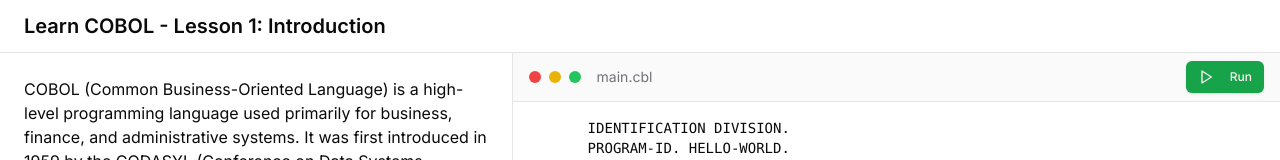
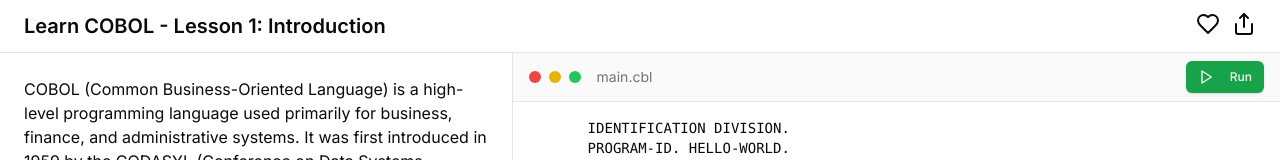
Before and after one commit to MoPaMo/cobolds, a Next.js app: page /learn in a window 1280 px wide. Shown: the top 160 px of the page. Built offline with nearby package versions, Linux system fonts and the light colour scheme.

Commit message:
Add share and favorite icons to LearnPage header for enhanced user interaction

```diff
--- a/app/learn/page.tsx
+++ b/app/learn/page.tsx
@@ -9,6 +9,7 @@ import {
 import { Card } from "@/components/ui/card";
 import { Terminal } from "@/components/terminal";
 import { useState } from "react";
+import { Share, Heart } from "lucide-react";
 
 export default function LearnPage() {
   const [text, setText] = useState(
@@ -19,10 +20,15 @@ export default function LearnPage() {
   ]);
   return (
     <div className="h-screen flex flex-col">
-      <header className="border-b bg-card px-6 py-3">
+      <header className="border-b bg-card px-6 py-3 flex flex-row">
         <h1 className="text-xl font-semibold">
           Learn COBOL - Lesson 1: Introduction
         </h1>
+        <div className="grow"></div>
+        <div className="flex flex-row gap-3">
+          <Heart></Heart>
+          <Share></Share>
+        </div>
       </header>
 
       <main className="flex-1 overflow-hidden">
```
Also changed, not shown: components.json.
